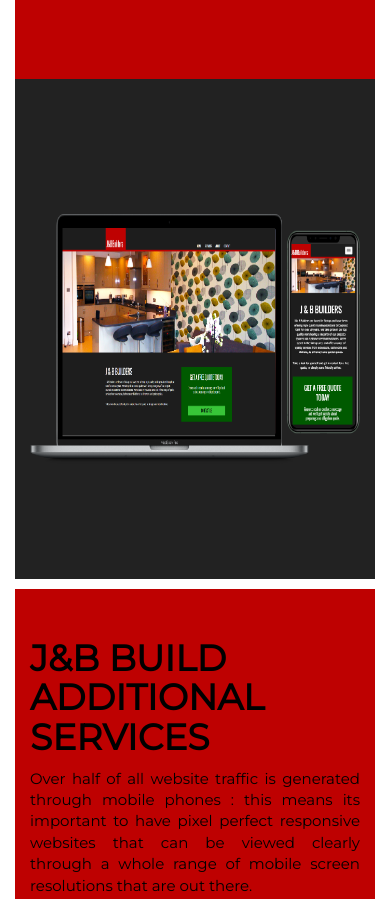
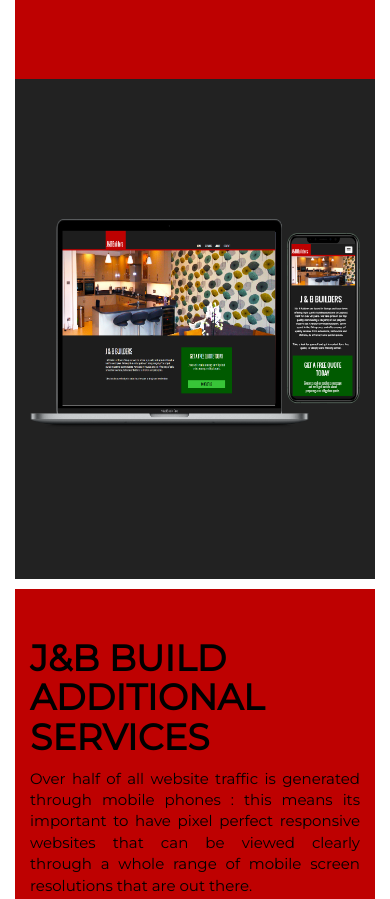
Before and after one commit to nathanmanning21/mannedge, a plain HTML site: page our_work.html in a window 390 px wide. Shown: the part 1060-1959 px from the top of the page. Drawn offline with nearby package versions, Linux system fonts and the light colour scheme.

Commit message:
Update mystyles.css

```diff
--- a/CSS/mystyles.css
+++ b/CSS/mystyles.css
@@ -723,8 +723,8 @@ footer.nb-footer {
 
 @media (max-width: 520px){
     .ourworksites .col-sm-6 img {
-        height: 420px;
-        margin-top: 25px;
+        height: 380px;
+        margin-top: 30px;
     }
 
 
```
